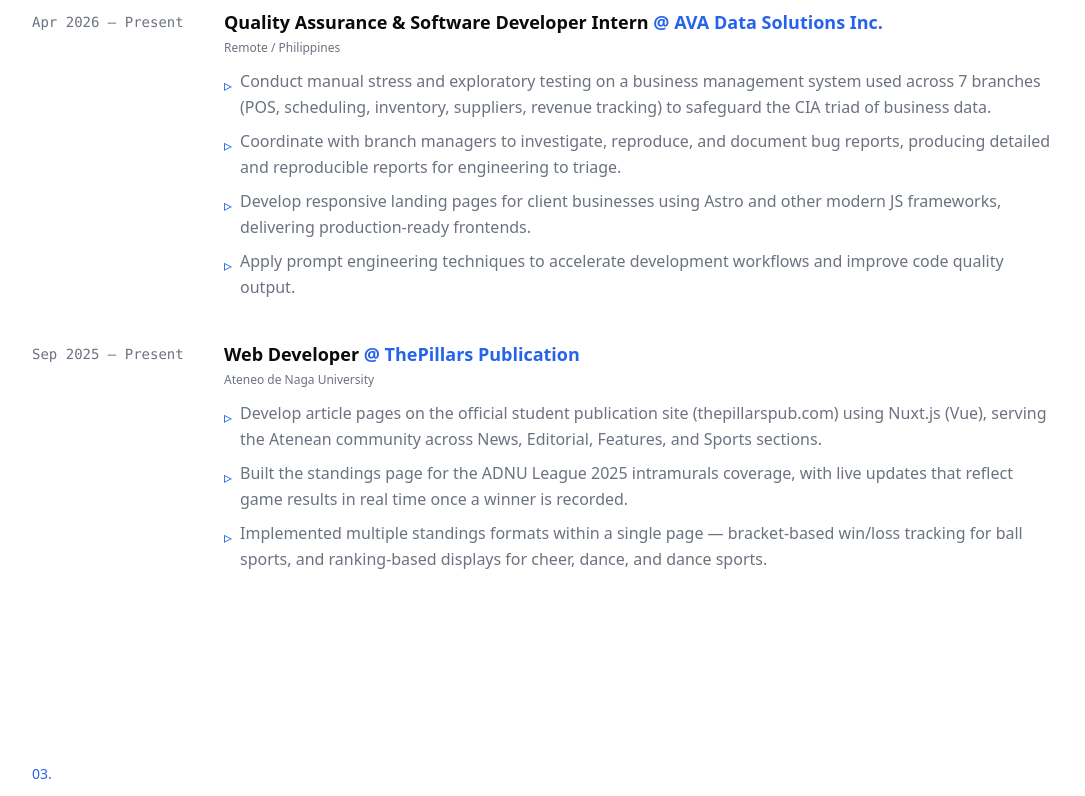
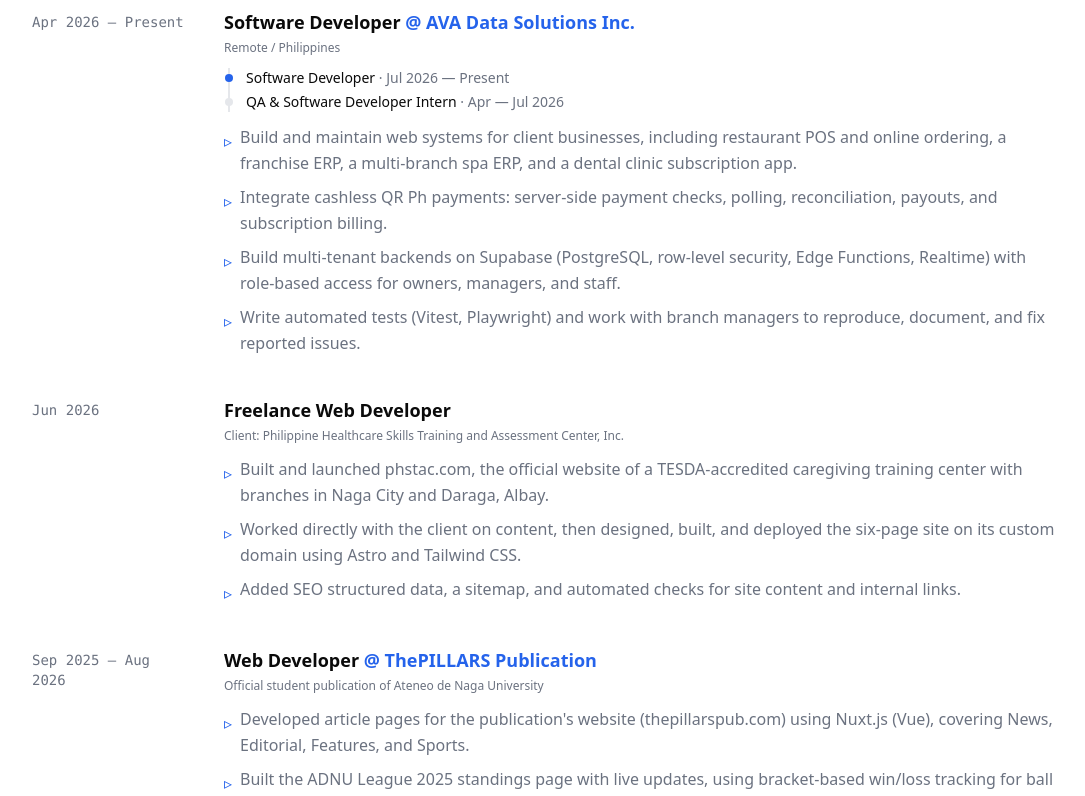
Before and after one commit to jaysi17/juan-carlos-medenilla, a React (Vite) app: page / in a window 1280 px wide. Shown: the part 1880-2676 px from the top of the page, without its empty margins (96-1181 px from the left). Built offline with nearby package versions, Linux system fonts and the light colour scheme.

Commit message:
Show AVA progression, add freelance entry, update ThePILLARS

```diff
--- a/src/components/Experience.jsx
+++ b/src/components/Experience.jsx
@@ -2,26 +2,40 @@ import Section from './Section'
 
 const EXPERIENCES = [
   {
-    role: 'Quality Assurance & Software Developer Intern',
+    role: 'Software Developer',
     company: 'AVA Data Solutions Inc.',
     location: 'Remote / Philippines',
     period: 'Apr 2026 — Present',
+    steps: [
+      { title: 'Software Developer', period: 'Jul 2026 — Present', current: true },
+      { title: 'QA & Software Developer Intern', period: 'Apr — Jul 2026' },
+    ],
     bullets: [
-      'Conduct manual stress and exploratory testing on a business management system used across 7 branches (POS, scheduling, inventory, suppliers, revenue tracking) to safeguard the CIA triad of business data.',
-      'Coordinate with branch managers to investigate, reproduce, and document bug reports, producing detailed and reproducible reports for engineering to triage.',
-      'Develop responsive landing pages for client businesses using Astro and other modern JS frameworks, delivering production-ready frontends.',
-      'Apply prompt engineering techniques to accelerate development workflows and improve code quality output.',
+      'Build and maintain web systems for client businesses, including restaurant POS and online ordering, a franchise ERP, a multi-branch spa ERP, and a dental clinic subscription app.',
+      'Integrate cashless QR Ph payments: server-side payment checks, polling, reconciliation, payouts, and subscription billing.',
+      'Build multi-tenant backends on Supabase (PostgreSQL, row-level security, Edge Functions, Realtime) with role-based access for owners, managers, and staff.',
+      'Write automated tests (Vitest, Playwright) and work with branch managers to reproduce, document, and fix reported issues.',
+    ],
+  },
+  {
+    role: 'Freelance Web Developer',
+    location: 'Client: Philippine Healthcare Skills Training and Assessment Center, Inc.',
+    period: 'Jun 2026',
+    bullets: [
+      'Built and launched phstac.com, the official website of a TESDA-accredited caregiving training center with branches in Naga City and Daraga, Albay.',
+      'Worked directly with the client on content, then designed, built, and deployed the six-page site on its custom domain using Astro and Tailwind CSS.',
+      'Added SEO structured data, a sitemap, and automated checks for site content and internal links.',
     ],
   },
   {
     role: 'Web Developer',
-    company: 'ThePillars Publication',
-    location: 'Ateneo de Naga University',
-    period: 'Sep 2025 — Present',
+    company: 'ThePILLARS Publication',
+    location: 'Official student publication of Ateneo de Naga University',
+    period: 'Sep 2025 — Aug 2026',
     bullets: [
-      'Develop article pages on the official student publication site (thepillarspub.com) using Nuxt.js (Vue), serving the Atenean community across News, Editorial, Features, and Sports sections.',
-      'Built the standings page for the ADNU League 2025 intramurals coverage, with live updates that reflect game results in real time once a winner is recorded.',
-      'Implemented multiple standings formats within a single page — bracket-based win/loss tracking for ball sports, and ranking-based displays for cheer, dance, and dance sports.',
+      "Developed article pages for the publication's website (thepillarspub.com) using Nuxt.js (Vue), covering News, Editorial, Features, and Sports.",
+      'Built the ADNU League 2025 standings page with live updates, using bracket-based win/loss tracking for ball sports and ranking-based displays for cheer and dance events.',
+      'Learned to build software as part of a team: working in a shared codebase on GitHub, splitting features with fellow developers, and shipping together instead of solo.',
     ],
   },
 ]
@@ -40,11 +54,33 @@ export default function Experience() {
             </div>
             <div>
               <h3 className="text-lg font-semibold text-fg">
-                {exp.role}{' '}
-                <span className="text-accent">@ {exp.company}</span>
+                {exp.role}
+                {exp.company && (
+                  <>
+                    {' '}
+                    <span className="text-accent">@ {exp.company}</span>
+                  </>
+                )}
               </h3>
               {exp.location && (
                 <p className="text-xs text-muted mt-1">{exp.location}</p>
+              )}
+              {exp.steps && (
+                <ul className="mt-3 ml-1 pl-4 border-l-2 border-border space-y-1">
+                  {exp.steps.map((step) => (
+                    <li key={step.title} className="relative text-sm text-muted">
+                      <span
+                        aria-hidden="true"
+                        className={`absolute -left-[21px] top-1.5 h-2 w-2 rounded-full ${
+                          step.current ? 'bg-accent' : 'bg-border'
+                        }`}
+                      />
+                      <span className="font-medium text-fg">{step.title}</span>
+                      {' · '}
+                      {step.period}
+                    </li>
+                  ))}
+                </ul>
               )}
               <ul className="mt-3 space-y-2 text-muted leading-relaxed">
                 {exp.bullets.map((b, j) => (
```
